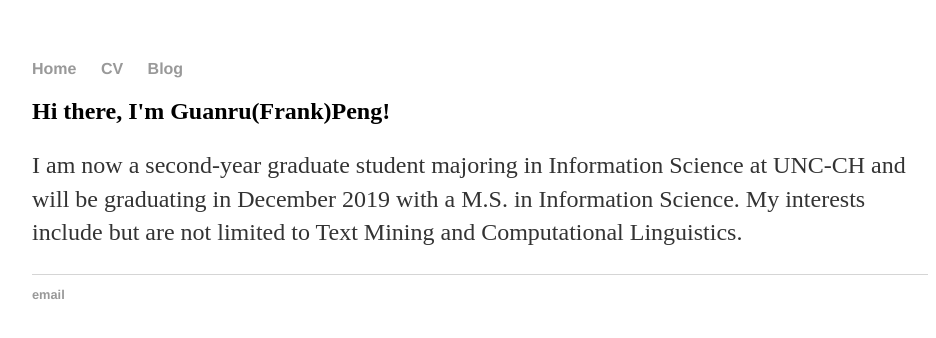
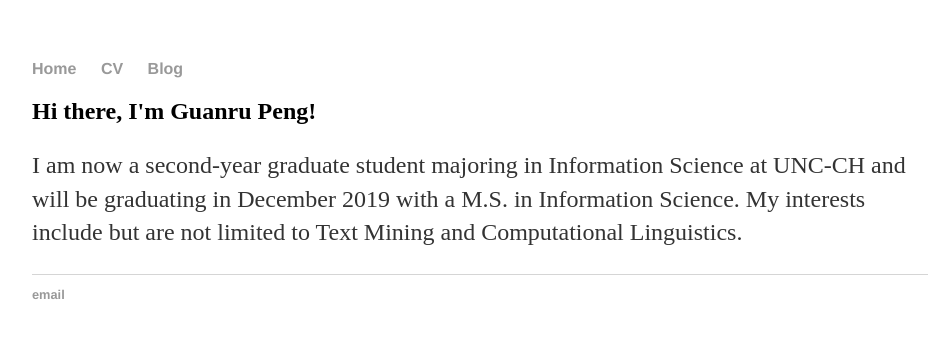
Before and after one commit to EchoingPeng/Echoing-Peng.github.io, a Jekyll site: the page built from index.html, in a window 1280 px wide. Shown: the top 338 px of the page, without its empty margins (160-1096 px from the left). Built offline with Jekyll 4.4.1, drawn with Linux system fonts in a browser that asks for light colours.

Commit message:
Update index.html

```diff
--- a/index.html
+++ b/index.html
@@ -3,7 +3,7 @@ layout: default
 title: EchoingPeng's Github Page
 ---
 <div class="blurb">
-	<h2>Hi there, I'm Guanru(Frank)Peng!</h2>
+	<h2>Hi there, I'm Guanru Peng!</h2>
 	<p> I am now a second-year graduate student majoring in Information Science at UNC-CH and will be graduating in December
 		2019 with a M.S. in Information Science. My interests include but are not limited to Text Mining and Computational Linguistics.
 	</p>
```
